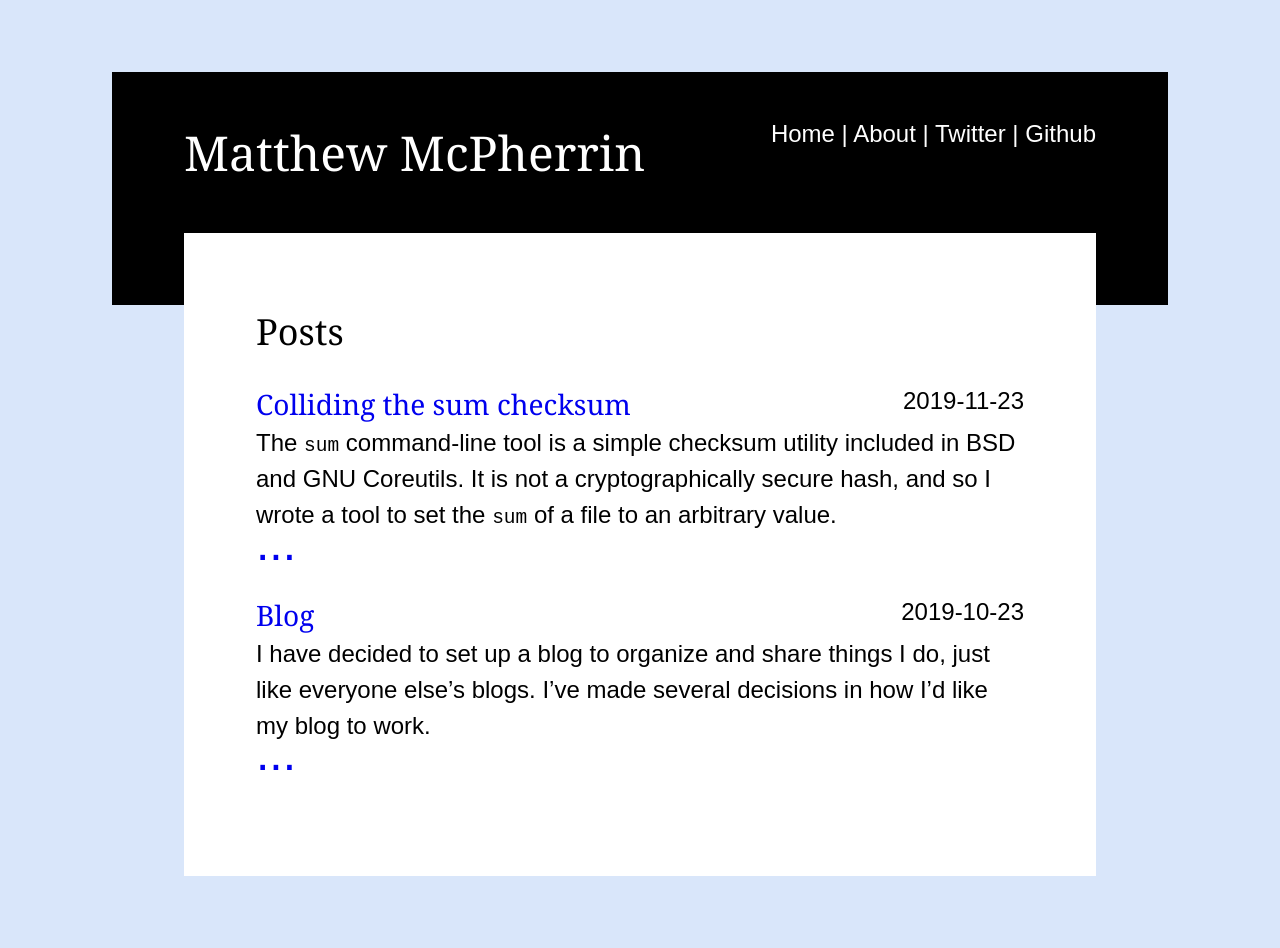
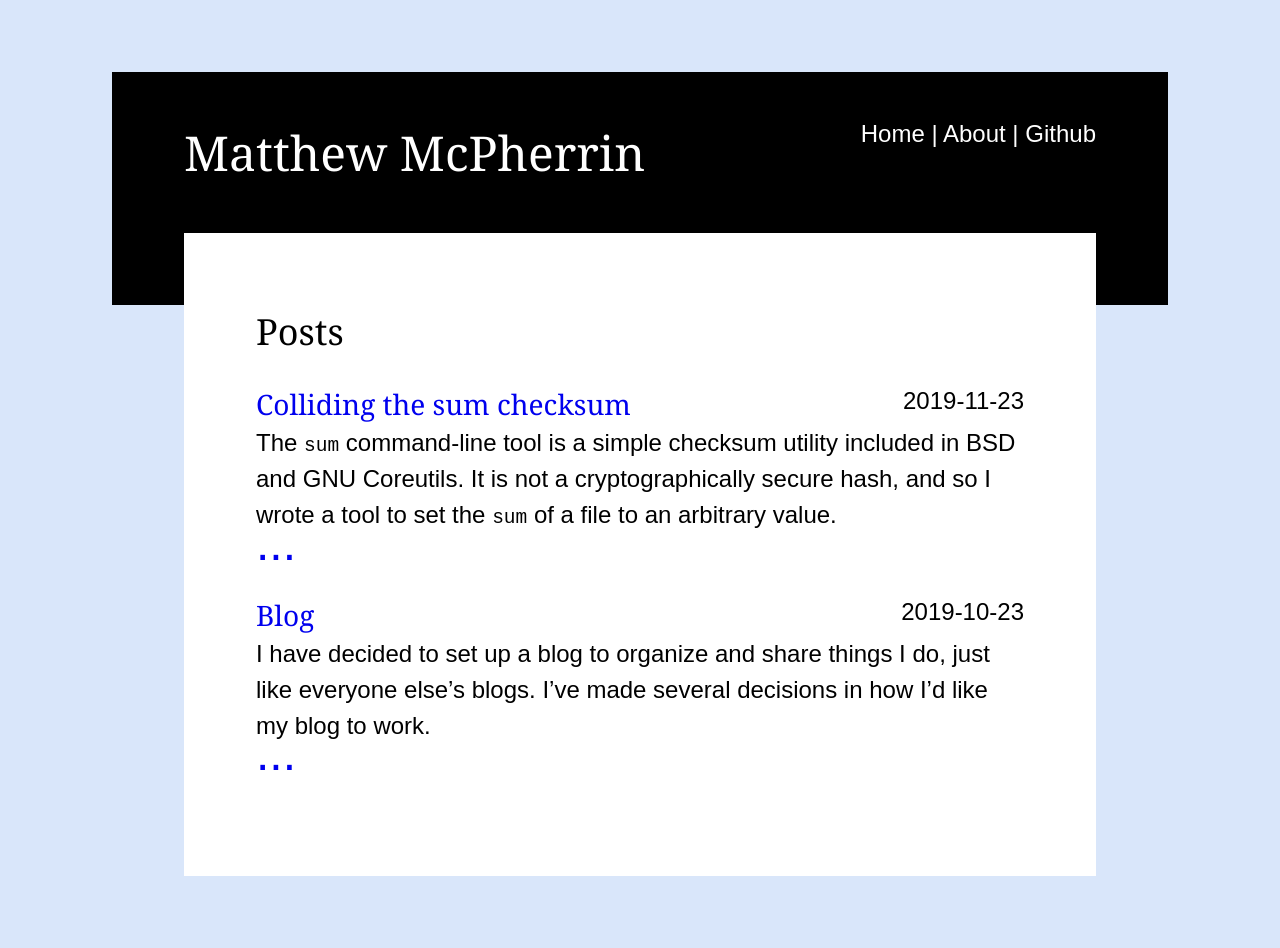
Before and after one commit to mcpherrinm/McPherrin.ca, a Jekyll site: the page built from index.html, in a window 1280 px wide. Built offline with Jekyll 4.4.1, drawn with Linux system fonts in a browser that asks for light colours.

Commit message:
Remove twitter link

```diff
--- a/_layouts/page.html
+++ b/_layouts/page.html
@@ -12,7 +12,6 @@
         <div id=topnav>
           <a href="/">Home</a>
         | <a href="/about.html">About</a>
-        | <a href="https://twitter.com/mcpherrinm">Twitter</a>
         | <a href="https://github.com/mcpherrinm">Github</a>
         </div>
         <h1><a href="/">Matthew&nbsp;McPherrin</a></h1>
```
